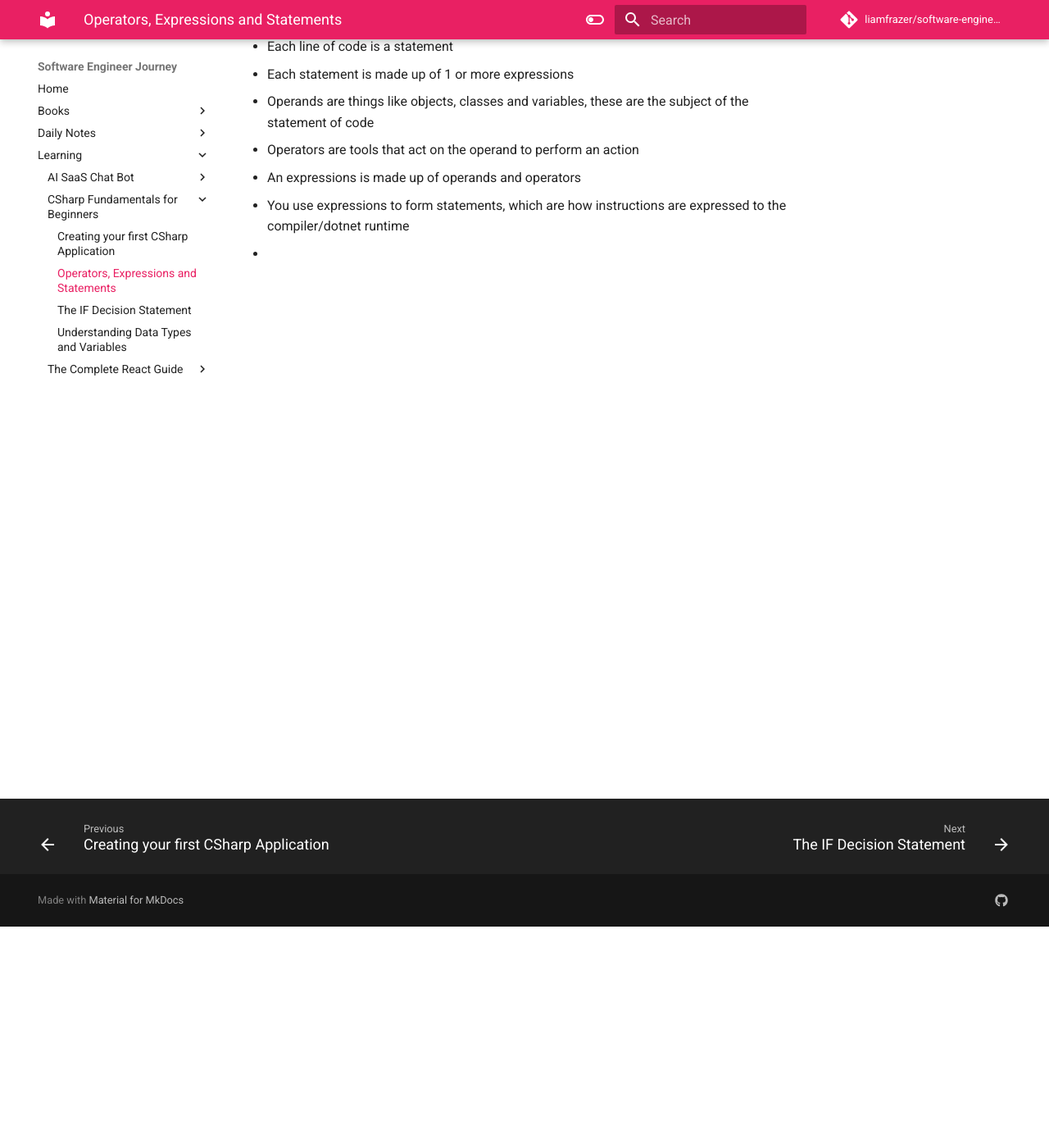
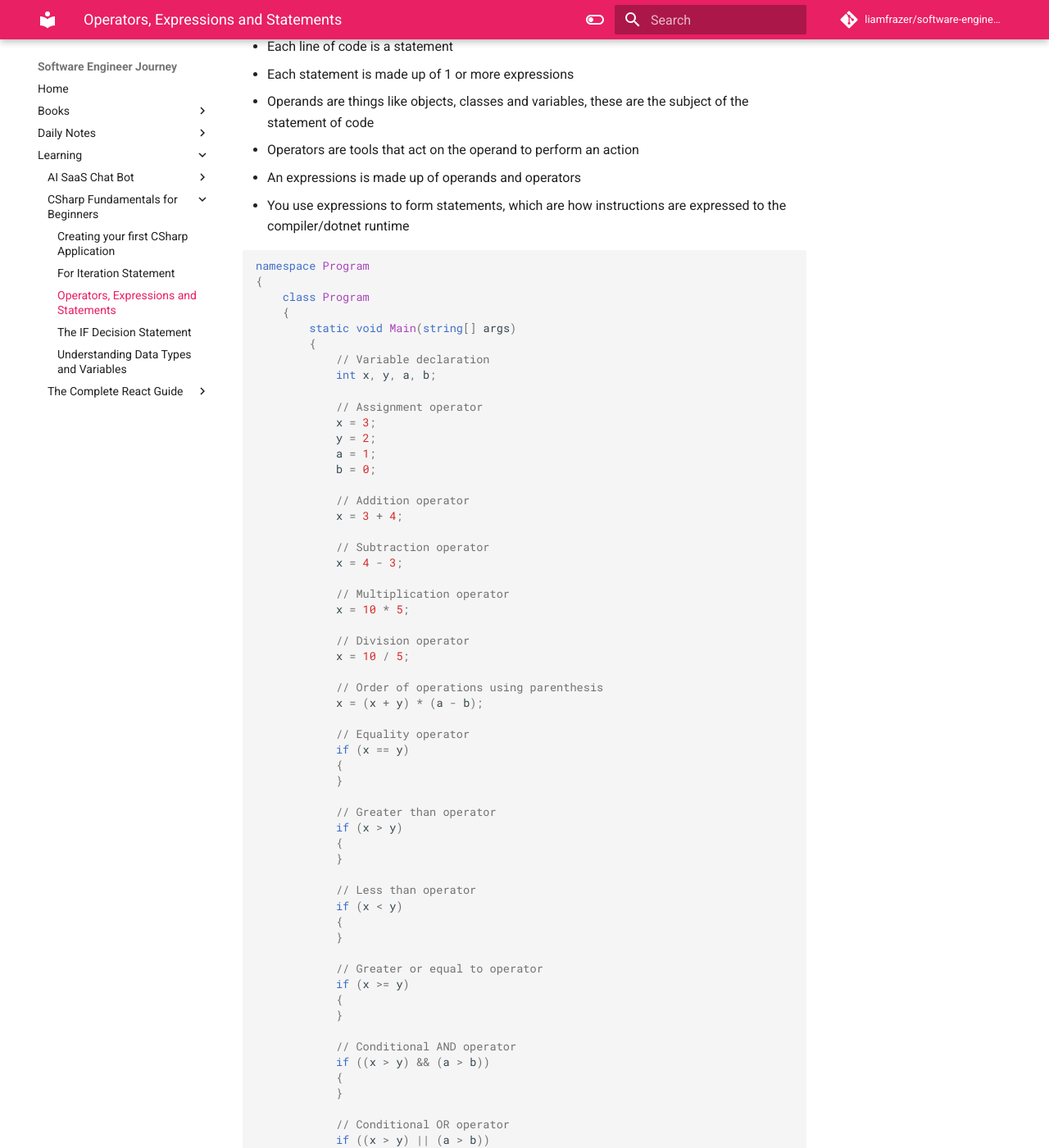
Before and after one commit to liamfrazer/software-engineer-journey, an MkDocs documentation site: the page built from docs/Learning/CSharp Fundamentals for Beginners/Operators, Expressions and Statements.md, in a window 1280 px wide and 1400 px high, scrolled down 270 px. Shown: the whole window at 82% size. Built offline with MkDocs 1.6.1 and Material for MkDocs 9.7.7, drawn with Linux system fonts in a browser that asks for light colours; comment, search, counter and statistics services are not loaded; some of the changed text lies outside the part shown.

Commit message:
vault backup: 2024-01-05 22:31:49

````diff
--- /dev/null
+++ b/docs/Learning/CSharp Fundamentals for Beginners/For Iteration Statement.md
@@ -0,0 +1,5 @@
+---
+tags:
+  - csharp
+---
+# For Iteration Statement
--- a/docs/Learning/CSharp Fundamentals for Beginners/Operators, Expressions and Statements.md
+++ b/docs/Learning/CSharp Fundamentals for Beginners/Operators, Expressions and Statements.md
@@ -19,4 +19,73 @@ tags:
 * An expressions is made up of operands and operators
 * You use expressions to form statements, which are how instructions are expressed to the compiler/dotnet runtime
 
-*
+```c#
+namespace Program
+{
+    class Program
+    {
+        static void Main(string[] args)
+        {
+            // Variable declaration
+            int x, y, a, b;
+
+            // Assignment operator
+            x = 3;
+            y = 2;
+            a = 1;
+            b = 0;
+
+            // Addition operator
+            x = 3 + 4;
+
+            // Subtraction operator
+            x = 4 - 3;
+
+            // Multiplication operator
+            x = 10 * 5;
+
+            // Division operator
+            x = 10 / 5;
+
+            // Order of operations using parenthesis
+            x = (x + y) * (a - b);
+
+            // Equality operator
+            if (x == y)
+            {
+            }
+
+            // Greater than operator
+            if (x > y)
+            {
+            }
+
+            // Less than operator
+            if (x < y)
+            {
+            }
+
+            // Greater or equal to operator
+            if (x >= y)
+            {
+            }
+
+            // Conditional AND operator
+            if ((x > y) && (a > b))
+            {
+            }
+
+            // Conditional OR operator
+            if ((x > y) || (a > b))
+            {
+            }
+
+            // In-line Conditional Operator
+            string message = (x == 1) ? "Car" : "Boat";
+
+            // Member access and Method invocation
+            Console.WriteLine("Hi");
+        }
+    }
+}
+```
````
Also changed, not shown: docs/index.md (+1 -0 lines).
